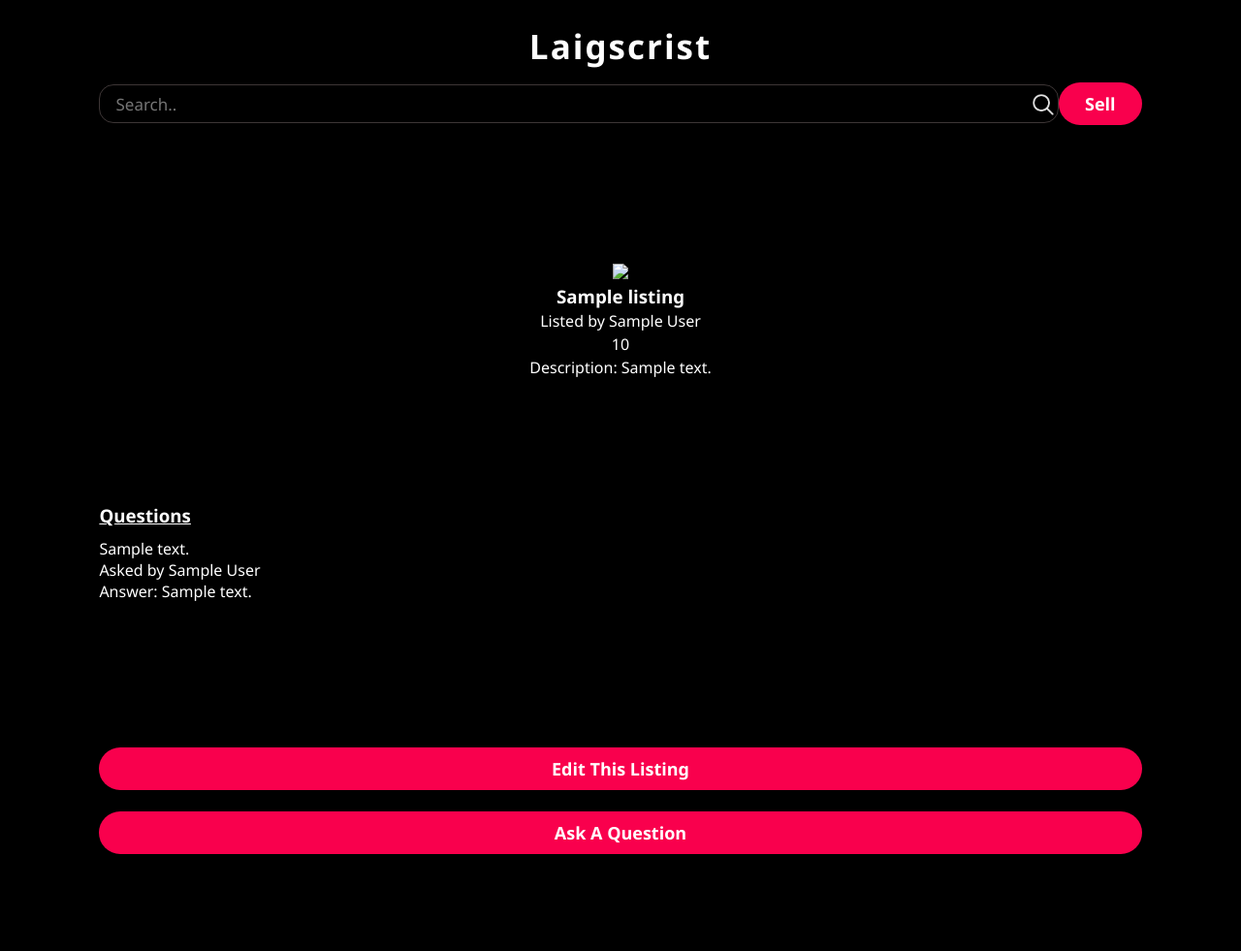
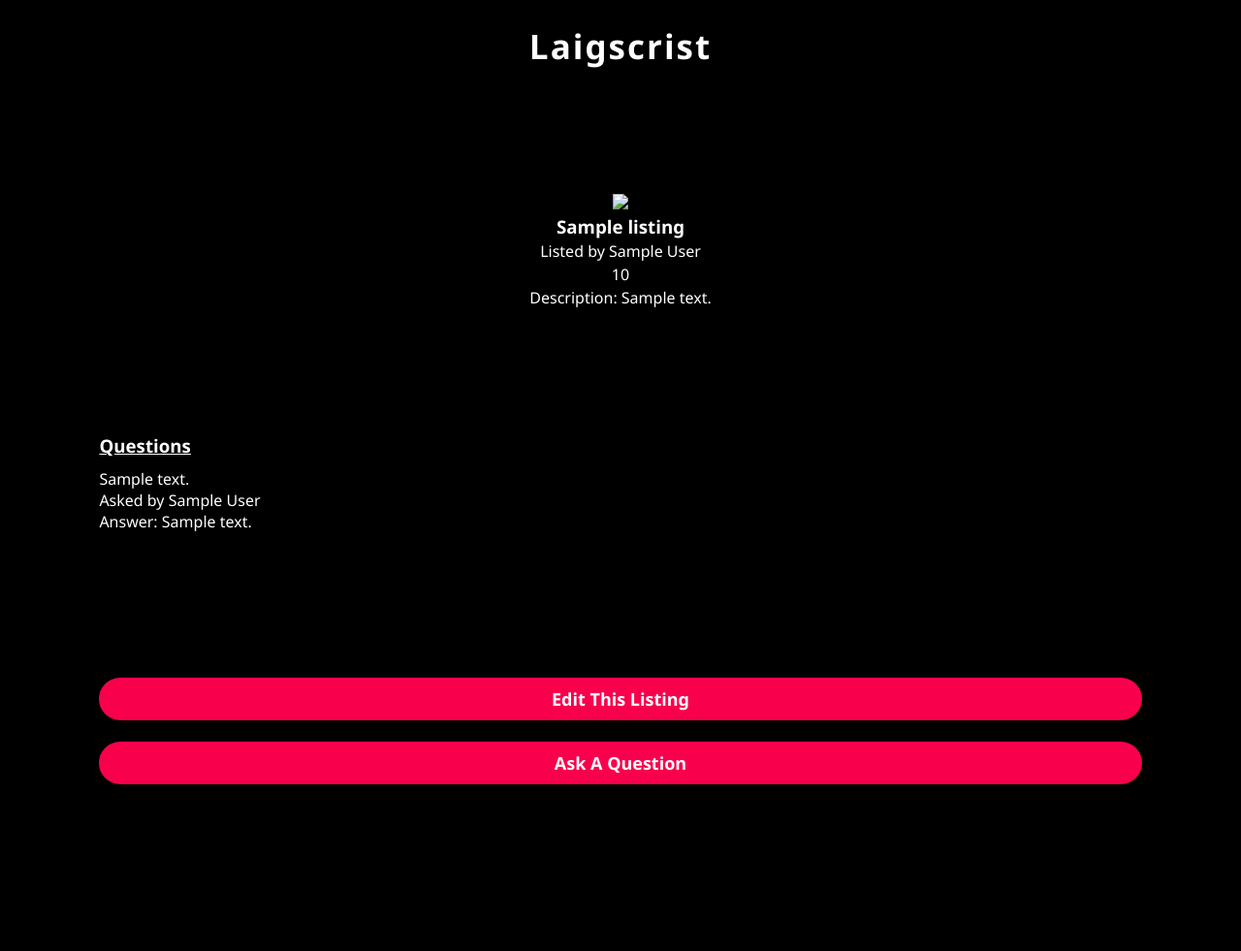
Before and after one commit to software-students-fall2022/web-app-exercise-team-5-1, a Flask app: template templates/listing.html in a window 1280 px wide. Shown: the whole page at 97% size. After the commit the page ends 809 px from the top, so only its background shows below. Run offline with Flask 2, Linux system fonts and the light colour scheme; the template is opened without the code that fills it: most values are stand-ins (such as "Sample title", 1, 10 or a date in 2020); parts of the project's set-up code (start-up, migrations or seed data) failed here and were passed over.

Commit message:
fix: Add link to listing create page and remove navbar from detail page

```diff
--- a/templates/index.html
+++ b/templates/index.html
@@ -17,10 +17,9 @@
                         <img src = "{{ url_for('static', filename='image/search-icon.png') }}" id = "searchIcon">
                     </a>
 
-
             </div>
             <div>
-                <a href="#" class = "button bold-text red-background" style="margin-left: 10%;">Sell</a>
+                <a href="/listing/create" class = "button bold-text red-background" style="margin-left: 10%;">Sell</a>
             </div>
         </nav>
 
--- a/templates/listing.html
+++ b/templates/listing.html
@@ -10,17 +10,6 @@
 <body>
     <div>
         <a href = "/" style = "text-decoration: none;"><h2 class = "logo center-flex">Laigscrist</h2></a>
-        <nav>
-            <div id = "searchBar" >
-                <input type="text" class ="black-background white" placeholder="Search..">
-                <a href = "#">
-                    <img src = "{{ url_for('static', filename='image/search-icon.png') }}" id = "searchIcon">
-                </a>
-            </div>
-            <div>
-                <a href="#" class = "button bold-text red-background">Sell</a>
-            </div>
-        </nav>
 
         <div class = "center-flex image-container h-padding-8" style = "max-height: 80%;" >
             <ul class = "horizontal-carousel">
```
